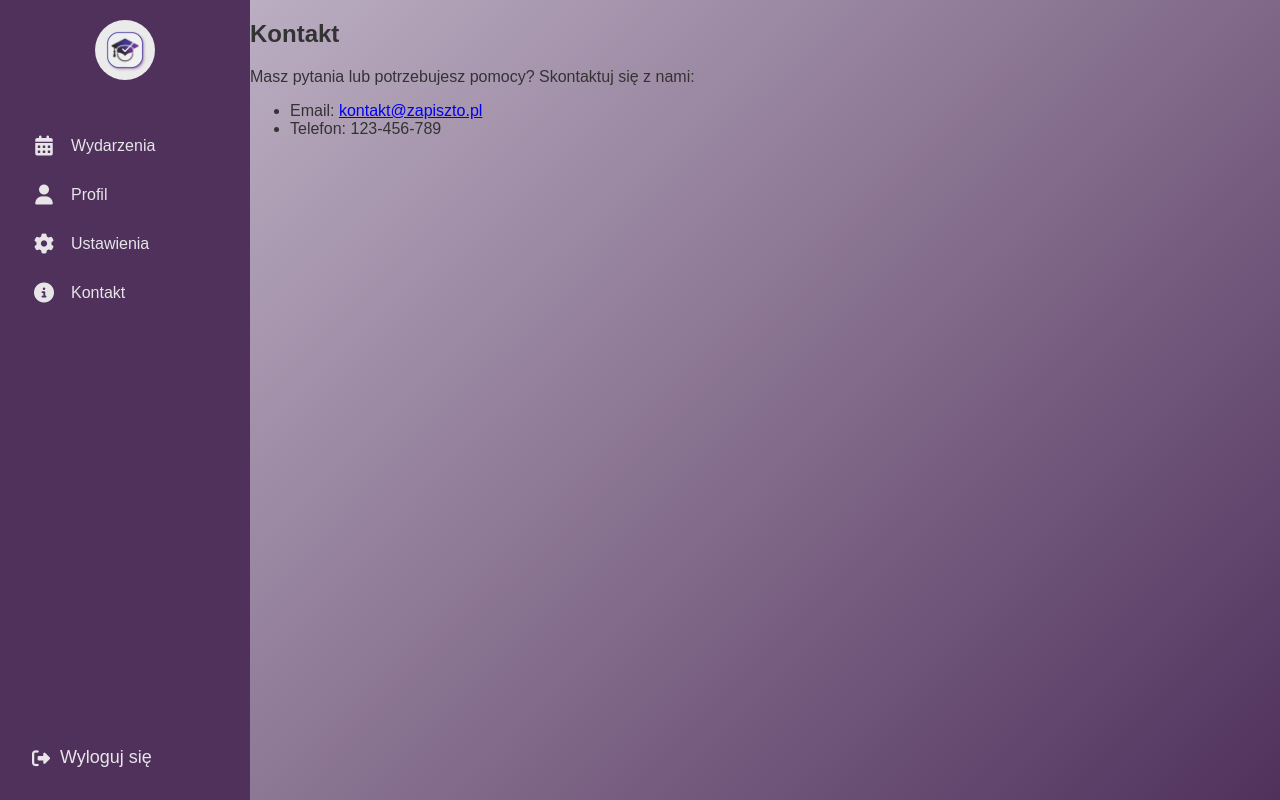
After one commit to maciej3j/zobacz.to, a Django app: page /events/kontakt/ in a window 1280 px wide. The commit adds this page. Run offline with Django 5.2, Linux system fonts and the light colour scheme.

Commit message:
dodana strona kontakt

```diff
--- a/events/urls.py
+++ b/events/urls.py
@@ -9,4 +9,5 @@ urlpatterns = [
     path('delete/<int:event_id>/', views.delete_event, name='delete_event'),
     path('event/<int:event_id>/', views.event_detail, name='event_detail'),
     path('events/<int:event_id>/unenroll/', views.unenroll_from_event, name='unenroll_event'),
+    path('kontakt/', views.contact, name='contact'),
 ]
--- a/events/views.py
+++ b/events/views.py
@@ -178,3 +178,6 @@ def delete_announcement(request, announcement_id):
     announcement = get_object_or_404(Announcement, id=announcement_id)
     announcement.delete()
     return redirect('home')
+
+def contact(request):
+    return render(request, 'contact.html')
--- a/templates/base.html
+++ b/templates/base.html
@@ -52,7 +52,7 @@
         <i class="fas fa-cog"></i>
         <span class="label">Ustawienia</span>
       </a>
-      <a href="#">
+      <a href="{% url 'contact' %}">
         <i class="fas fa-info-circle"></i>
         <span class="label">Kontakt</span>
       </a>
--- /dev/null
+++ b/templates/contact.html
@@ -0,0 +1,12 @@
+{% extends "base.html" %}
+{% block title %}Kontakt{% endblock %}
+{% block content %}
+<div class="contact-card">
+  <h2>Kontakt</h2>
+  <p>Masz pytania lub potrzebujesz pomocy? Skontaktuj się z nami:</p>
+  <ul>
+    <li>Email: <a href="mailto:kontakt@zapiszto.pl">kontakt@zapiszto.pl</a></li>
+    <li>Telefon: 123-456-789</li>
+  </ul>
+</div>
+{% endblock %}
```
Also changed, not shown: db.sqlite3.
